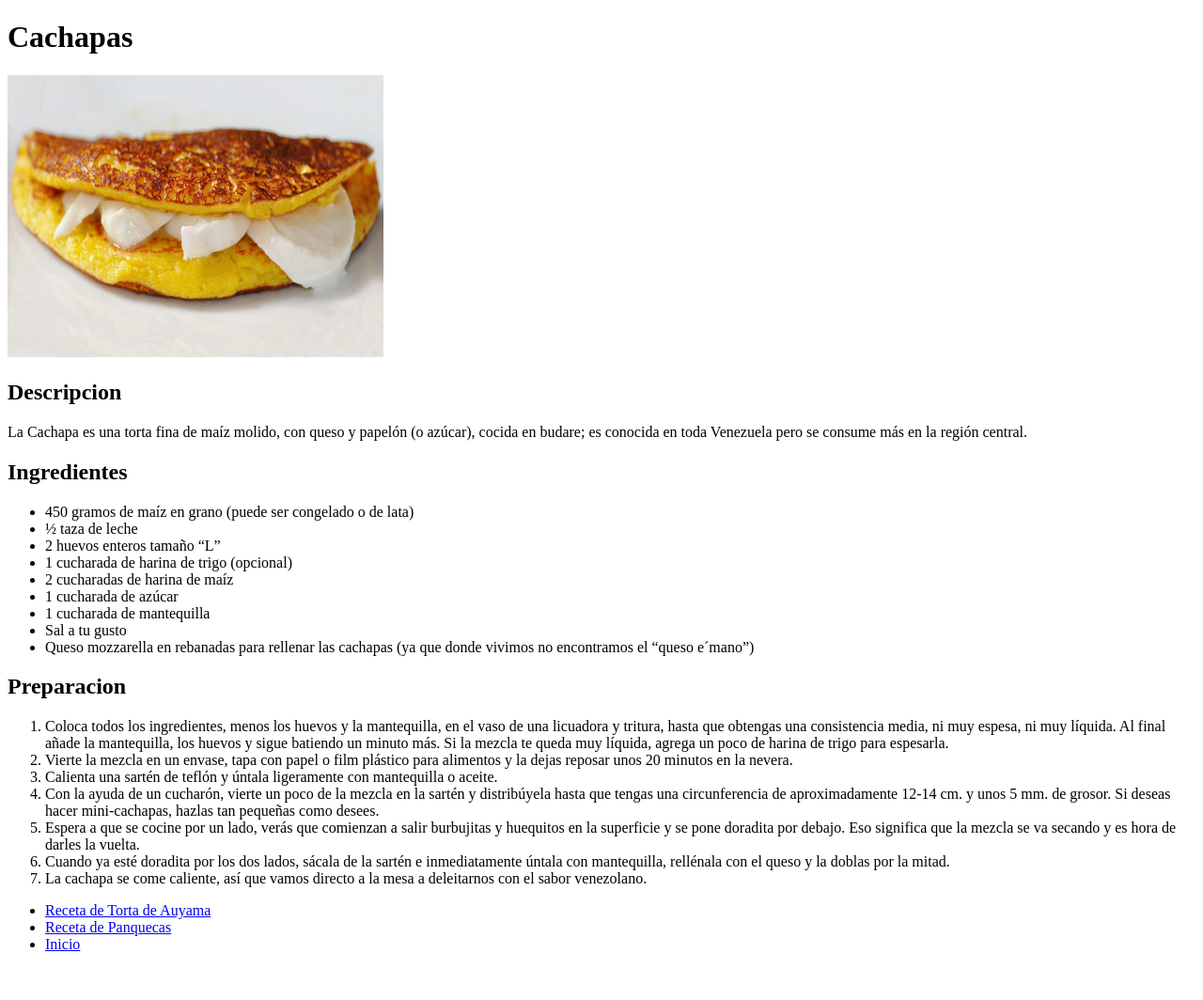
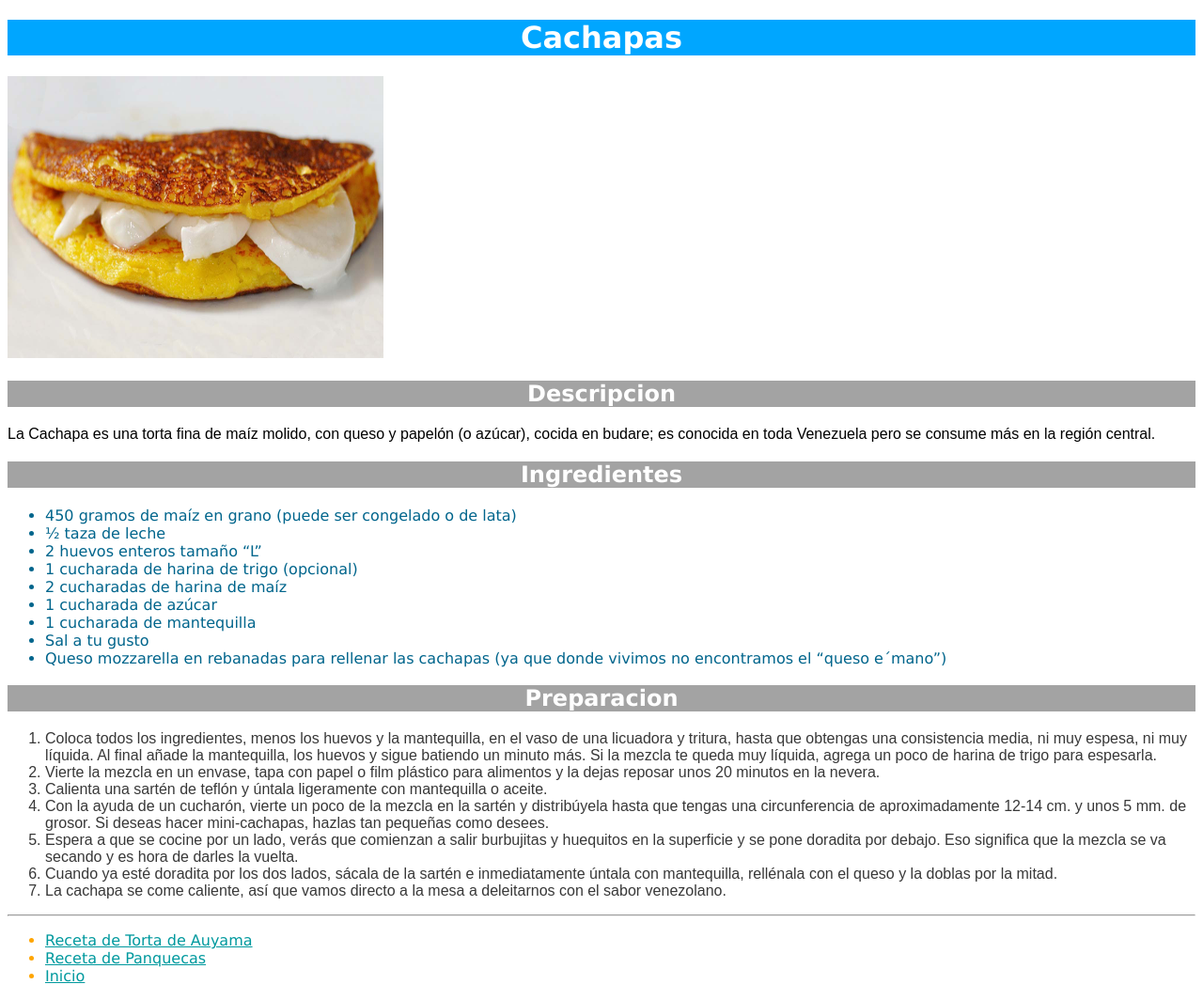
Before and after one commit to JoseXP7/odin-recipes, a plain HTML site: page recipes/cachapas.html in a window 1280 px wide. Shown: the whole page at 94% size. Before the commit the page ends 1030 px from the top, so only its background shows below. Drawn offline with Linux system fonts and the light colour scheme.

Commit message:
Uptade of recipes html
Update

```diff
--- a/recipes/cachapas.html
+++ b/recipes/cachapas.html
@@ -3,6 +3,7 @@
   <head>
     <meta charset="utf-8">
     <title>Cachapas</title>
+    <link rel="stylesheet" href="recipes-styles.css">
   </head>
   <body>
     <h1>Cachapas</h1>
@@ -10,7 +11,7 @@
     <h2>Descripcion</h2>
     <p>La Cachapa es una torta fina de maíz molido, con queso y papelón (o azúcar), cocida en budare; es conocida en toda Venezuela pero se consume más en la región central.</p>
     <h2>Ingredientes</h2>
-    <ul>
+    <ul class="u-list">
       <li>450 gramos de maíz en grano (puede ser congelado o de lata)</li>
       <li>½ taza de leche</li>
       <li>2 huevos enteros tamaño “L”</li>
@@ -22,7 +23,7 @@
       <li>Queso mozzarella en rebanadas para rellenar las cachapas (ya que donde vivimos no encontramos el “queso e´mano”)</li>
     </ul>
     <h2>Preparacion</h2>
-    <ol>
+    <ol class="o-list">
       <li>Coloca todos los ingredientes, menos los huevos y la mantequilla, en el vaso de una licuadora y tritura, hasta que obtengas una consistencia media, ni muy espesa, ni muy líquida. Al final añade la mantequilla, los huevos y sigue batiendo un minuto más. Si la mezcla te queda muy líquida, agrega un poco de harina de trigo para espesarla.</li>
       <li>Vierte la mezcla en un envase, tapa con papel o film plástico para alimentos y la dejas reposar unos 20 minutos en la nevera.</li>
       <li>Calienta una sartén de teflón y úntala ligeramente con mantequilla o aceite.</li>
@@ -31,10 +32,11 @@
       <li>Cuando ya esté doradita por los dos lados, sácala de la sartén e inmediatamente úntala con mantequilla, rellénala con el queso y la doblas por la mitad.</li>
       <li>La cachapa se come caliente, así que vamos directo a la mesa a deleitarnos con el sabor venezolano.</li>
     </ol>
-    <ul>
-      <li><a href="../recipes/tortadeauyama.html">Receta de Torta de Auyama</a></li>
-      <li><a href="../recipes/panquecas.html">Receta de Panquecas</a></li>
-      <li><a href="../index.html">Inicio</a></li>
+    <hr>
+    <ul class="link-list">
+      <li><a id="l-element" href="../recipes/tortadeauyama.html">Receta de Torta de Auyama</a></li>
+      <li><a id="l-element" href="../recipes/panquecas.html">Receta de Panquecas</a></li>
+      <li><a id="l-element" href="../index.html">Inicio</a></li>
     </ul>
   </body>
 </html>
--- /dev/null
+++ b/recipes/recipes-styles.css
@@ -0,0 +1,44 @@
+h1
+{
+  background-color: #00a6ff;
+  color: white;
+  font-family: Verdana, sans-serif;
+  text-align: center;
+}
+
+h2
+{
+  background-color: #a3a3a3;
+  color: white;
+  font-family: Verdana, sans-serif;
+  text-align: center;
+}
+
+p
+{
+  font-family: sans-serif;
+  color: black;
+}
+
+.u-list
+{
+  font-family: Verdana, sans-serif;
+  color: #00658c;
+}
+
+.o-list
+{
+  font-family: sans-serif;
+  color: #383838;
+}
+
+#l-element
+{
+  color: #00999e;
+}
+
+.link-list
+{
+  font-family: Verdana, sans-serif;
+  color: orange;
+}
```
Also changed, not shown: recipes/panquecas.html (+1 -0 lines), recipes/tortadeauyama.html (+8 -6 lines), recipes/chef.jpg (added).
